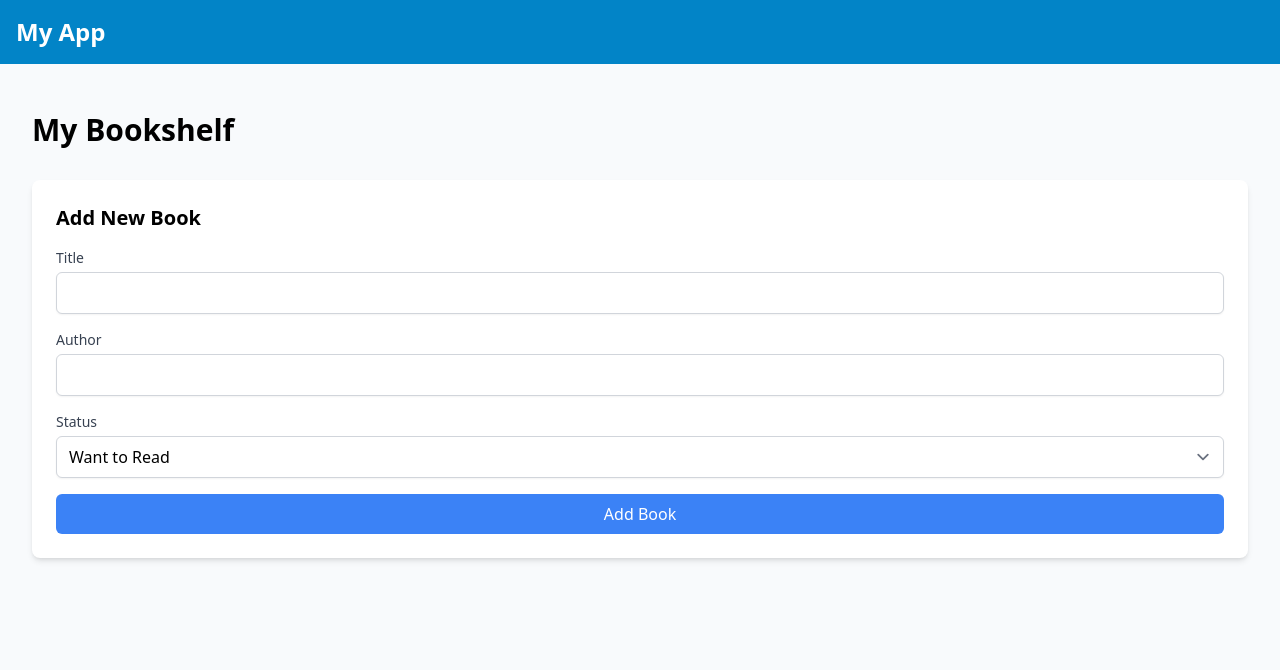
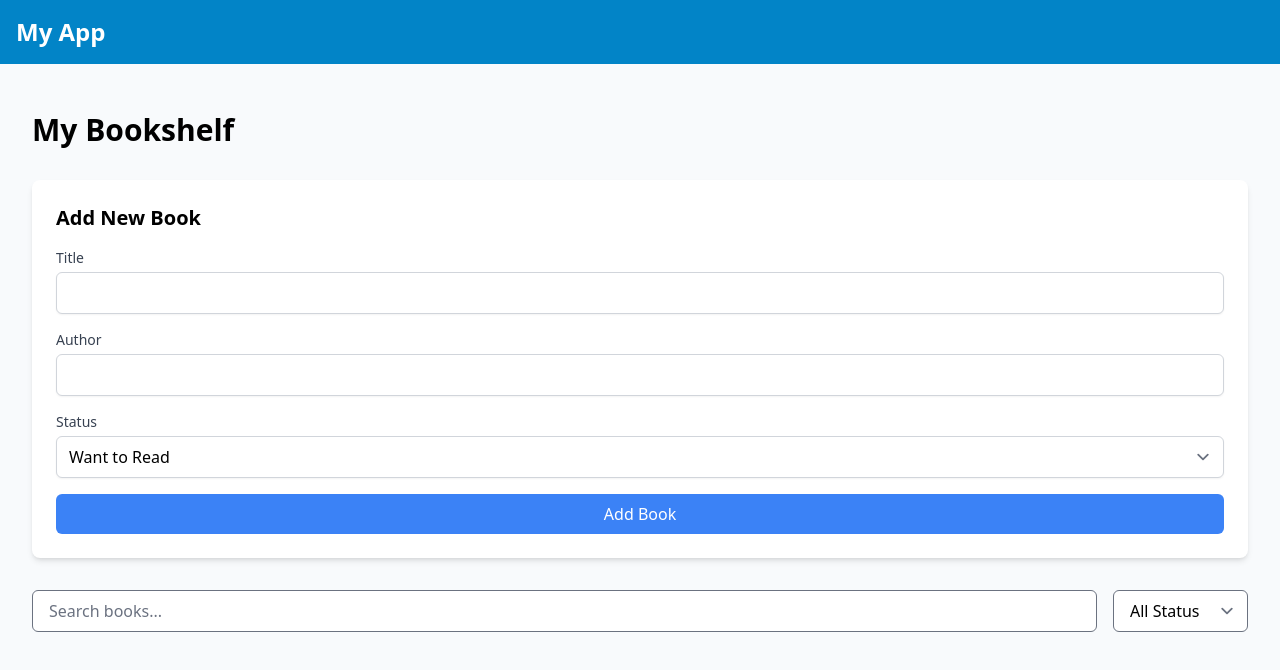
Before and after one commit to HenriqueBMoura/svelte-tail, a SvelteKit app: page / in a window 1280 px wide. Shown: the top 670 px of the page. Built offline with nearby package versions, Linux system fonts and the light colour scheme.

Commit message:
Add BookSearch component to +page.svelte for enhanced book filtering

```diff
--- a/src/routes/+page.svelte
+++ b/src/routes/+page.svelte
@@ -1,10 +1,12 @@
 <script lang="ts">
     import BookForm from '$lib/components/BookForm.svelte';
     import BookList from '$lib/components/BookList.svelte';
+    import BookSearch from '$lib/components/BookSearch.svelte';
   </script>
 
   <div class="container mx-auto px-4 py-8">
     <h1 class="text-3xl font-bold mb-8">My Bookshelf</h1>
     <BookForm />
     <BookList />
+    <BookSearch />
   </div>
```
